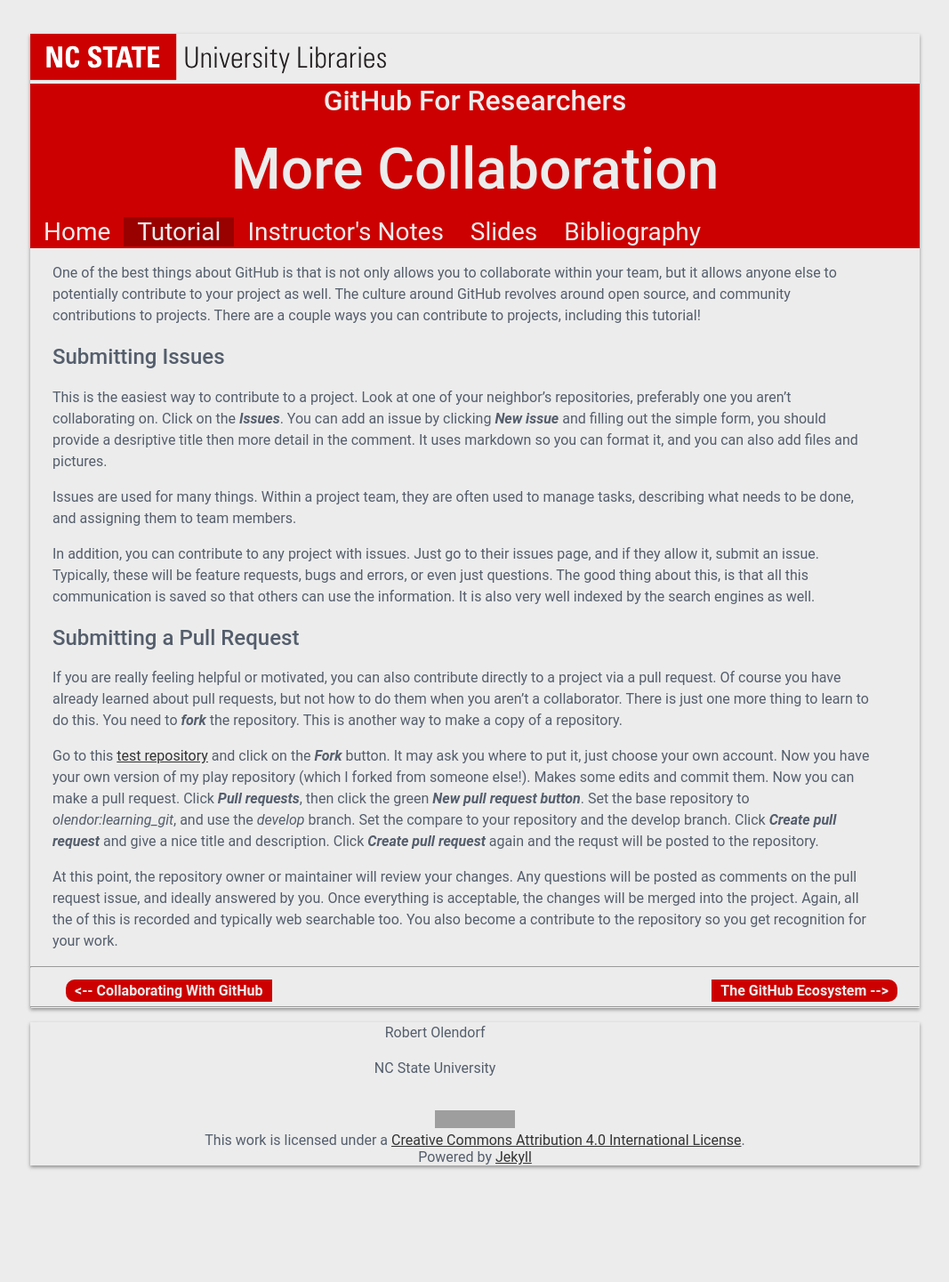
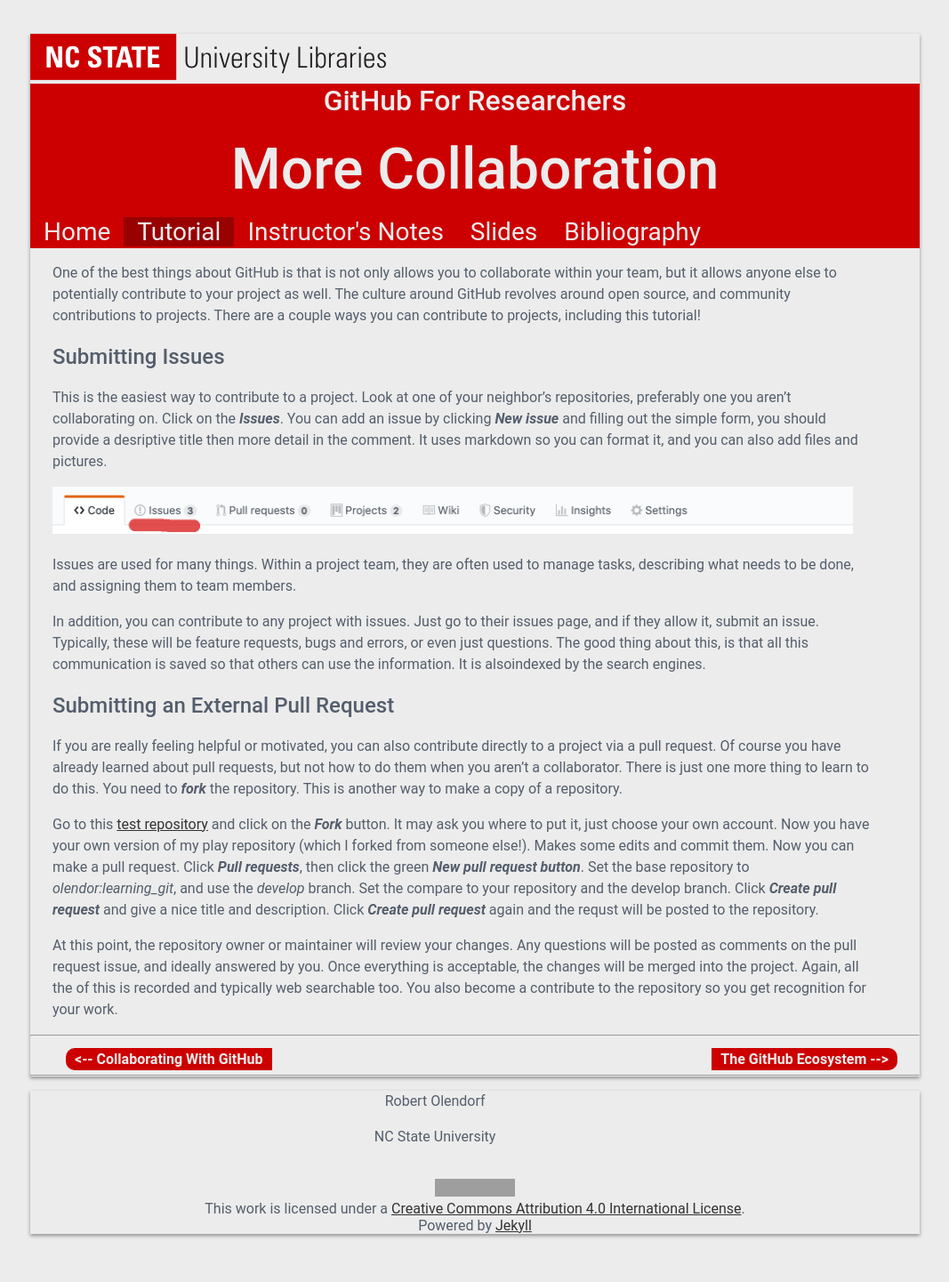
Before and after one commit to olendorf/github_for_researchers, a Jekyll site: the page built from _units/more_collaborating.md, in a window 1280 px wide. Shown: the whole page at 89% size, without its empty margins (106-1173 px from the left). Built offline with Jekyll 4.4.1, drawn with Linux system fonts in a browser that asks for light colours; nearby versions of some CDN libraries; before the commit the page ends 1364 px from its top, so only the background shows below that; grey boxes are pictures that could not be loaded.

```diff
--- a/_units/more_collaborating.md
+++ b/_units/more_collaborating.md
@@ -42,14 +42,16 @@
 Click on the **_Issues_**. You can add an issue by clicking **_New issue_** and filling out the simple form, you should provide a desriptive title
 then more detail in the comment. It uses markdown so you can format it, and you can also add files and pictures.
 
+<img src="/assets/img/more_collaboration/issues_tab.png" alt="Issues tab shown on tab bar." width="900">
+
 Issues are used for many things. Within a project team, they are often used to manage tasks, describing what needs to be done, and assigning them
 to team members.
 
 In addition, you can contribute to any project with issues. Just go to their issues page, and if they allow it, submit an issue. Typically,
 these will be feature requests, bugs and errors, or even just questions. The good thing about this, is that all this communication is saved so that others can use the information. It
-is also very well indexed by the search engines as well.
+is alsoindexed by the search engines.
 
-## Submitting a Pull Request
+## Submitting an External Pull Request
 
 If you are really feeling helpful or motivated, you can also contribute directly to a project via a pull request. Of course you have already learned
 about pull requests, but not how to do them when you aren't a collaborator. There is just one more thing to learn to do this. You need to **_fork_** the repository.
```
Also changed, not shown: assets/img/more_collaboration/issues_tab.png (added).
